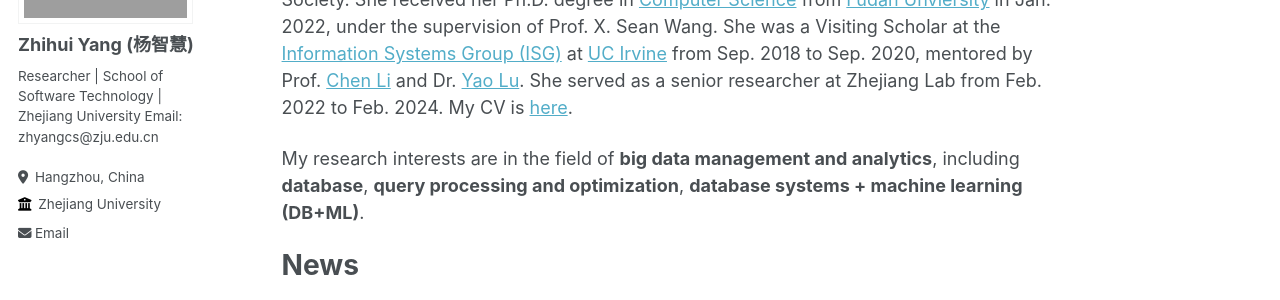
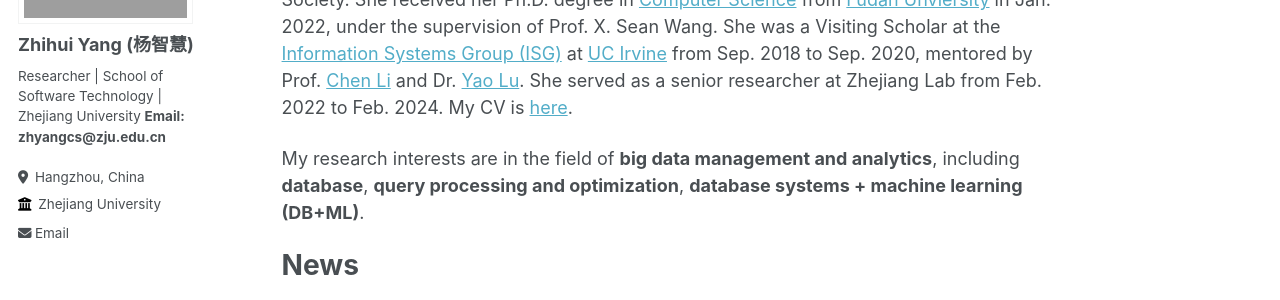
Before and after one commit to zhyangcs/zhihui, a Jekyll site: the page built from _pages/about.md, in a window 1280 px wide. Shown: the part 196-496 px from the top of the page. Built offline with Jekyll 4.4.1, drawn with Linux system fonts in a browser that asks for light colours.

```diff
--- a/_config.yml
+++ b/_config.yml
@@ -25,7 +25,7 @@ author:
   name             : "Zhihui Yang (杨智慧)"
   pronouns         : # example: "she/her"
   #bio              : <br>Researcher<br/> <br>School of Software Technology<br/> <br>Zhejiang University<br/> <br> <b> Email: zhyangcs@zju.edu.cn </b><br/>
-  bio              : "Researcher | School of Software Technology | Zhejiang University  Email: zhyangcs@zju.edu.cn"
+  bio              : "Researcher | School of Software Technology | Zhejiang University  <b>Email: zhyangcs@zju.edu.cn</b>"
   location         : "Hangzhou, China"
   employer         : "Zhejiang University"
   uri              : # URL
```
